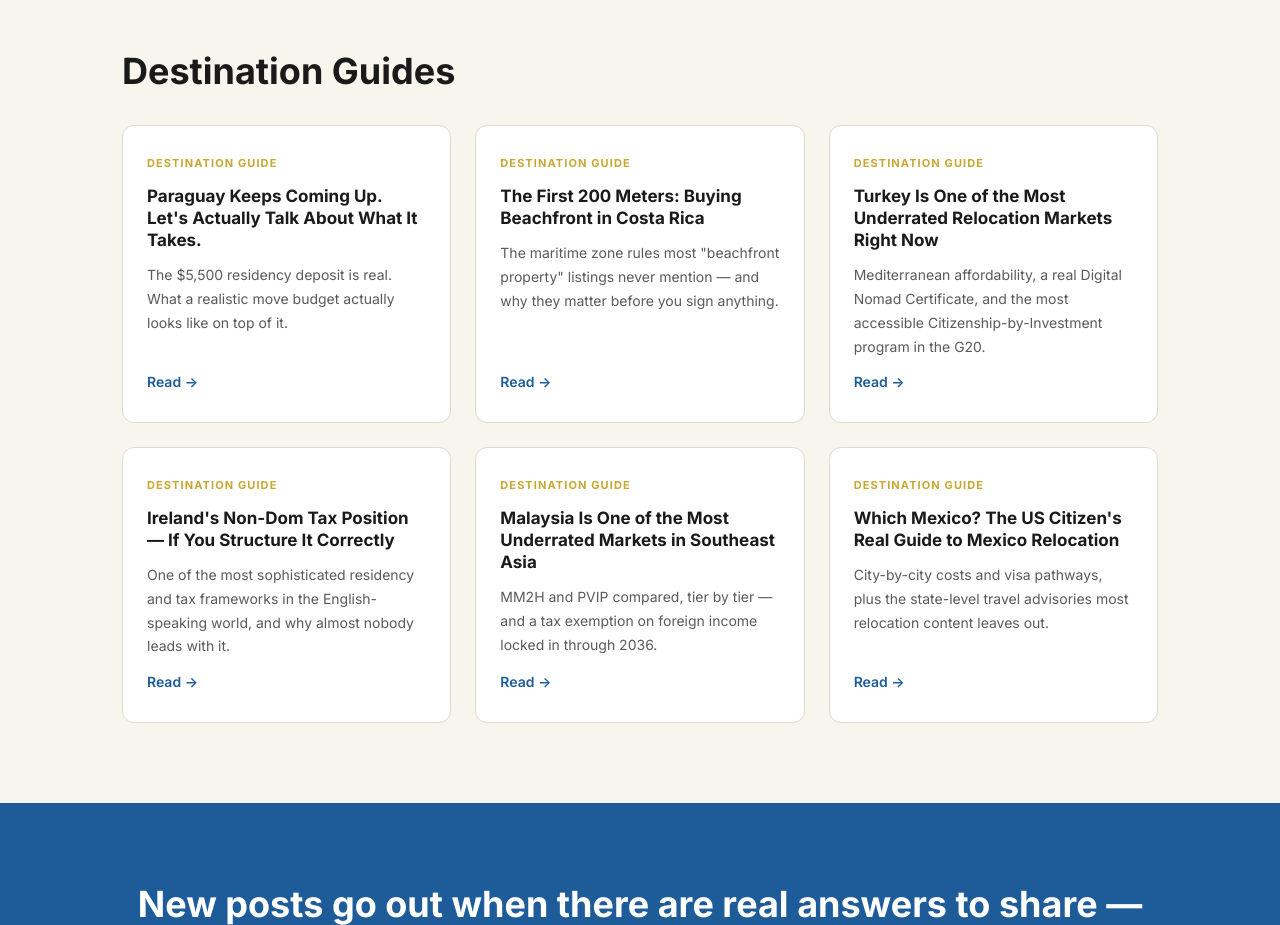
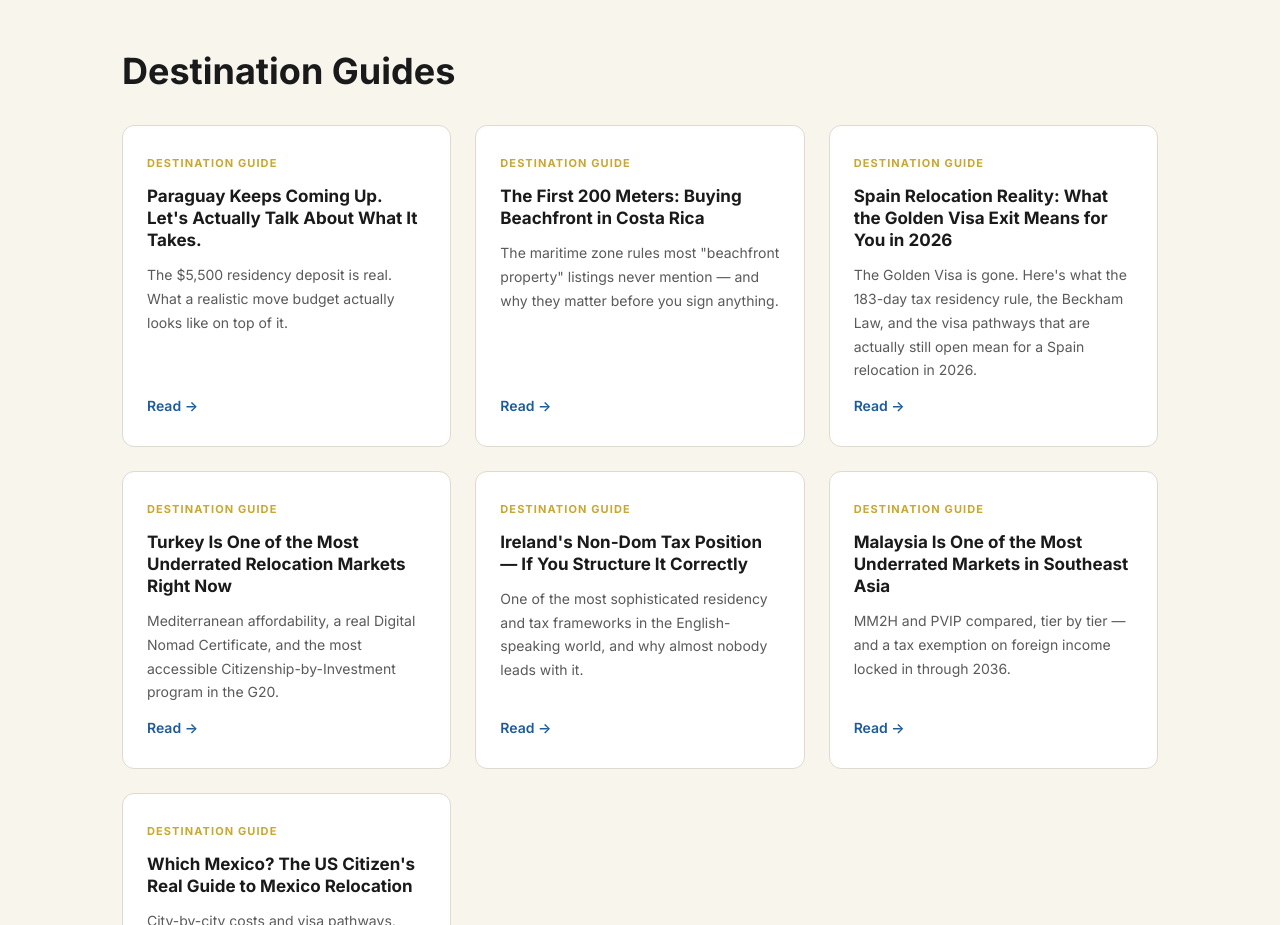
Before and after one commit to globalsystemsstudio-lang/gss-website, a Next.js app: page /blog in a window 1280 px wide. Shown: the part 3600-4525 px from the top of the page. Built offline with nearby package versions, Linux system fonts and the light colour scheme.

Commit message:
Add Spain relocation guide card to blog listing

```diff
--- a/app/blog/page.jsx
+++ b/app/blog/page.jsx
@@ -162,6 +162,12 @@ export default function BlogPage() {
               <p>The maritime zone rules most "beachfront property" listings never mention — and why they matter before you sign anything.</p>
               <span className="blog-card-link">Read →</span>
             </Link>
+            <Link href="/blog/spain-relocation-guide-golden-visa-exit" className="blog-card">
+              <span className="blog-card-tag">Destination Guide</span>
+              <h3>Spain Relocation Reality: What the Golden Visa Exit Means for You in 2026</h3>
+              <p>The Golden Visa is gone. Here's what the 183-day tax residency rule, the Beckham Law, and the visa pathways that are actually still open mean for a Spain relocation in 2026.</p>
+              <span className="blog-card-link">Read →</span>
+            </Link>
             <Link href="/blog/turkey-relocation-guide-all-tiers" className="blog-card">
               <span className="blog-card-tag">Destination Guide</span>
               <h3>Turkey Is One of the Most Underrated Relocation Markets Right Now</h3>
```
